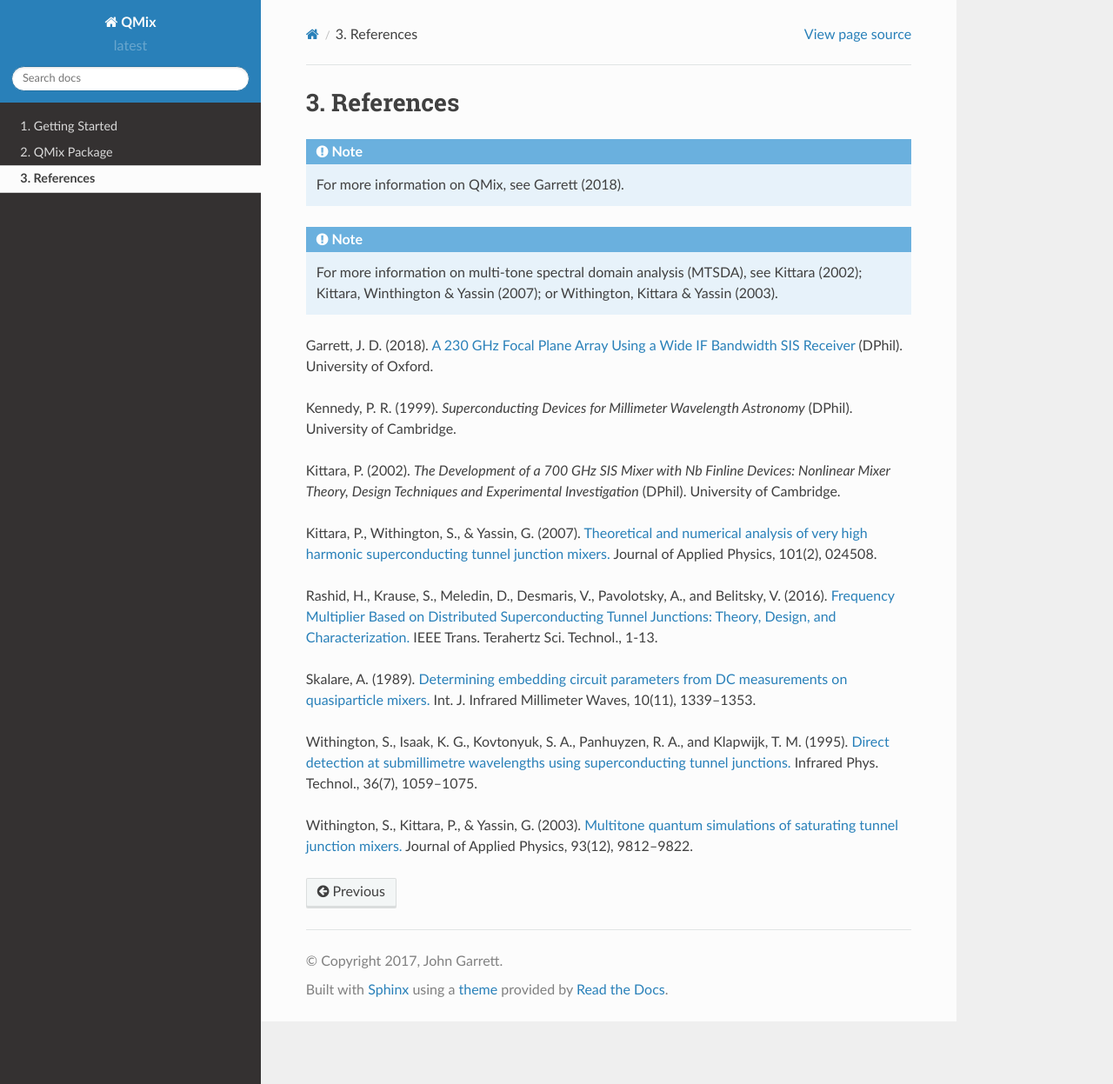
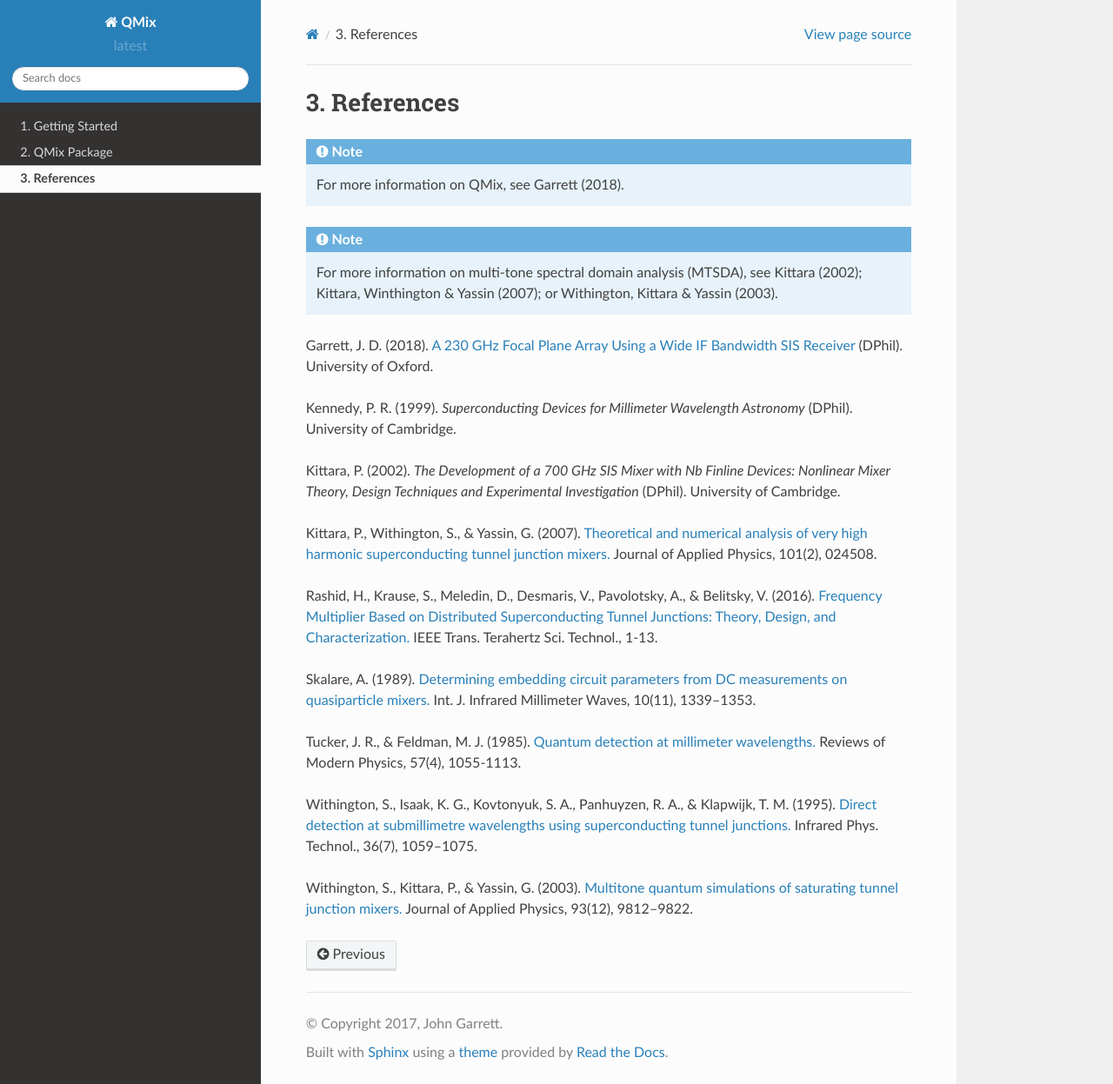
Before and after one commit to garrettj403/QMix, a Sphinx documentation site: the page built from docs/source/references.rst, in a window 1280 px wide and 1247 px high. Shown: the whole window at 87% size. Built offline with Sphinx 7.4.7 and the Read the Docs theme 2.0.0, drawn with Linux system fonts in a browser that asks for light colours; pages that are not in the unit, such as notebooks, are missing from menus.

Commit message:
Fix minor issues in documentation [ci skip]

```diff
--- a/docs/source/conf.py
+++ b/docs/source/conf.py
@@ -105,7 +105,8 @@
 # Add any paths that contain custom static files (such as style sheets) here,
 # relative to this directory. They are copied after the builtin static files,
 # so a file named "default.css" will overwrite the builtin "default.css".
-html_static_path = ['_static']
+# html_static_path = ['_static']
+html_static_path = []
 
 
 # -- Options for HTMLHelp output ------------------------------------------
--- a/docs/source/index.rst
+++ b/docs/source/index.rst
@@ -31,4 +31,3 @@
 
 * :ref:`genindex`
 * :ref:`modindex`
-* :ref:`search`
--- a/docs/source/references.rst
+++ b/docs/source/references.rst
@@ -13,10 +13,12 @@
 
 Kittara, P., Withington, S., & Yassin, G. (2007). `Theoretical and numerical analysis of very high harmonic superconducting tunnel junction mixers. <https://aip.scitation.org/doi/10.1063/1.2424407>`_ Journal of Applied Physics, 101(2), 024508.
 
-Rashid, H., Krause, S., Meledin, D., Desmaris, V., Pavolotsky, A., and Belitsky, V. (2016). `Frequency Multiplier Based on Distributed Superconducting Tunnel Junctions: Theory, Design, and Characterization. <http://ieeexplore.ieee.org/document/7511700/>`_ IEEE Trans. Terahertz Sci. Technol., 1-13.
+Rashid, H., Krause, S., Meledin, D., Desmaris, V., Pavolotsky, A., & Belitsky, V. (2016). `Frequency Multiplier Based on Distributed Superconducting Tunnel Junctions: Theory, Design, and Characterization. <http://ieeexplore.ieee.org/document/7511700/>`_ IEEE Trans. Terahertz Sci. Technol., 1-13.
 
 Skalare, A. (1989). `Determining embedding circuit parameters from DC measurements on quasiparticle mixers. <http://link.springer.com/10.1007/BF01010125>`_ Int. J. Infrared Millimeter Waves, 10(11), 1339–1353.
 
-Withington, S., Isaak, K. G., Kovtonyuk, S. A., Panhuyzen, R. A., and Klapwijk, T. M. (1995). `Direct detection at submillimetre wavelengths using superconducting tunnel junctions. <http://linkinghub.elsevier.com/retrieve/pii/1350449595000585>`_ Infrared Phys. Technol., 36(7), 1059–1075.
+Tucker, J. R., & Feldman, M. J. (1985). `Quantum detection at millimeter wavelengths. <https://link.aps.org/doi/10.1103/RevModPhys.57.1055>`_ Reviews of Modern Physics, 57(4), 1055-1113.
+
+Withington, S., Isaak, K. G., Kovtonyuk, S. A., Panhuyzen, R. A., & Klapwijk, T. M. (1995). `Direct detection at submillimetre wavelengths using superconducting tunnel junctions. <http://linkinghub.elsevier.com/retrieve/pii/1350449595000585>`_ Infrared Phys. Technol., 36(7), 1059–1075.
 
 Withington, S., Kittara, P., & Yassin, G. (2003). `Multitone quantum simulations of saturating tunnel junction mixers. <http://aip.scitation.org/doi/10.1063/1.1576515>`_ Journal of Applied Physics, 93(12), 9812–9822.
```
Also changed, not shown: docs/source/modules.rst (added, +7 -0 lines), 2 other files.
